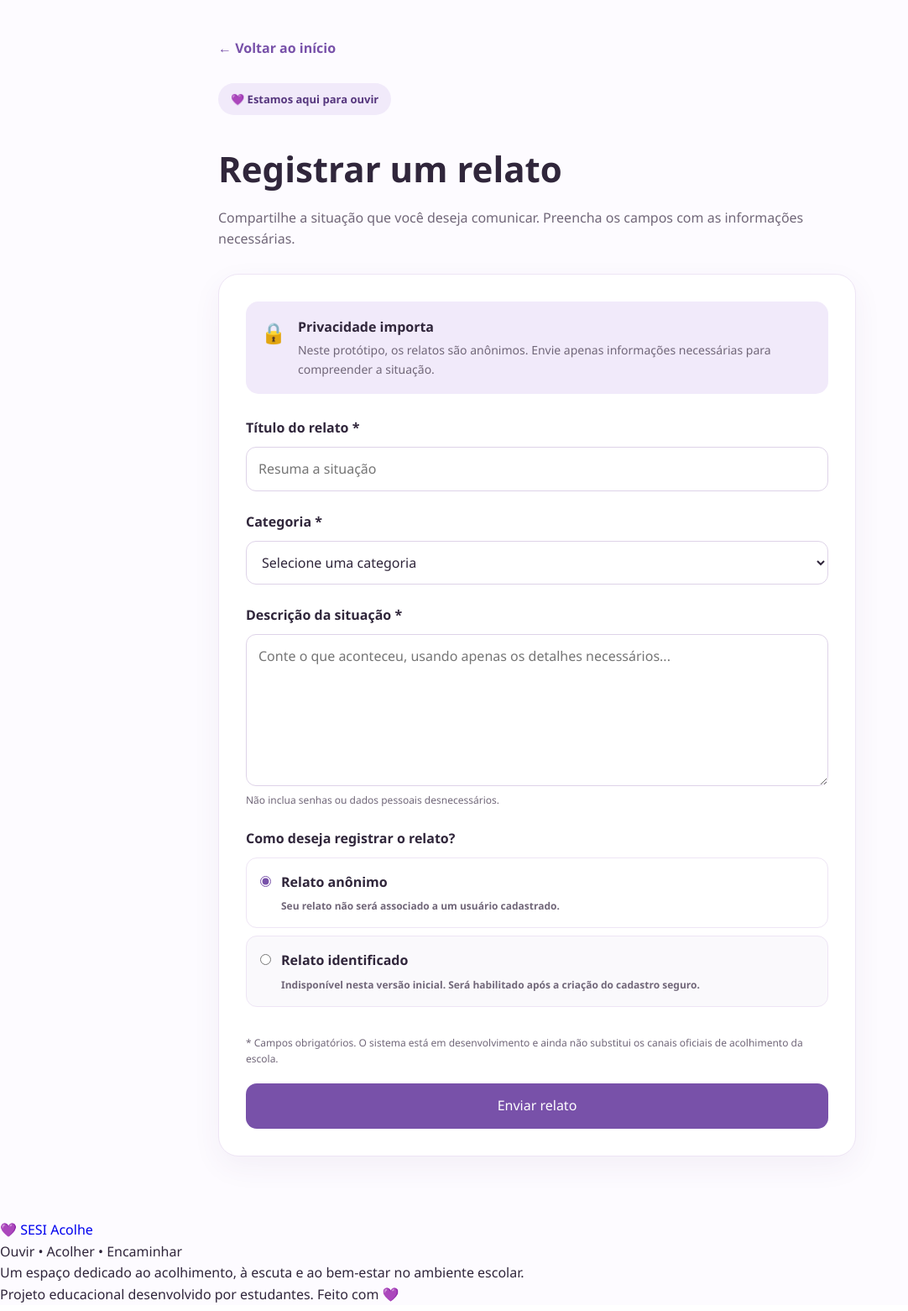
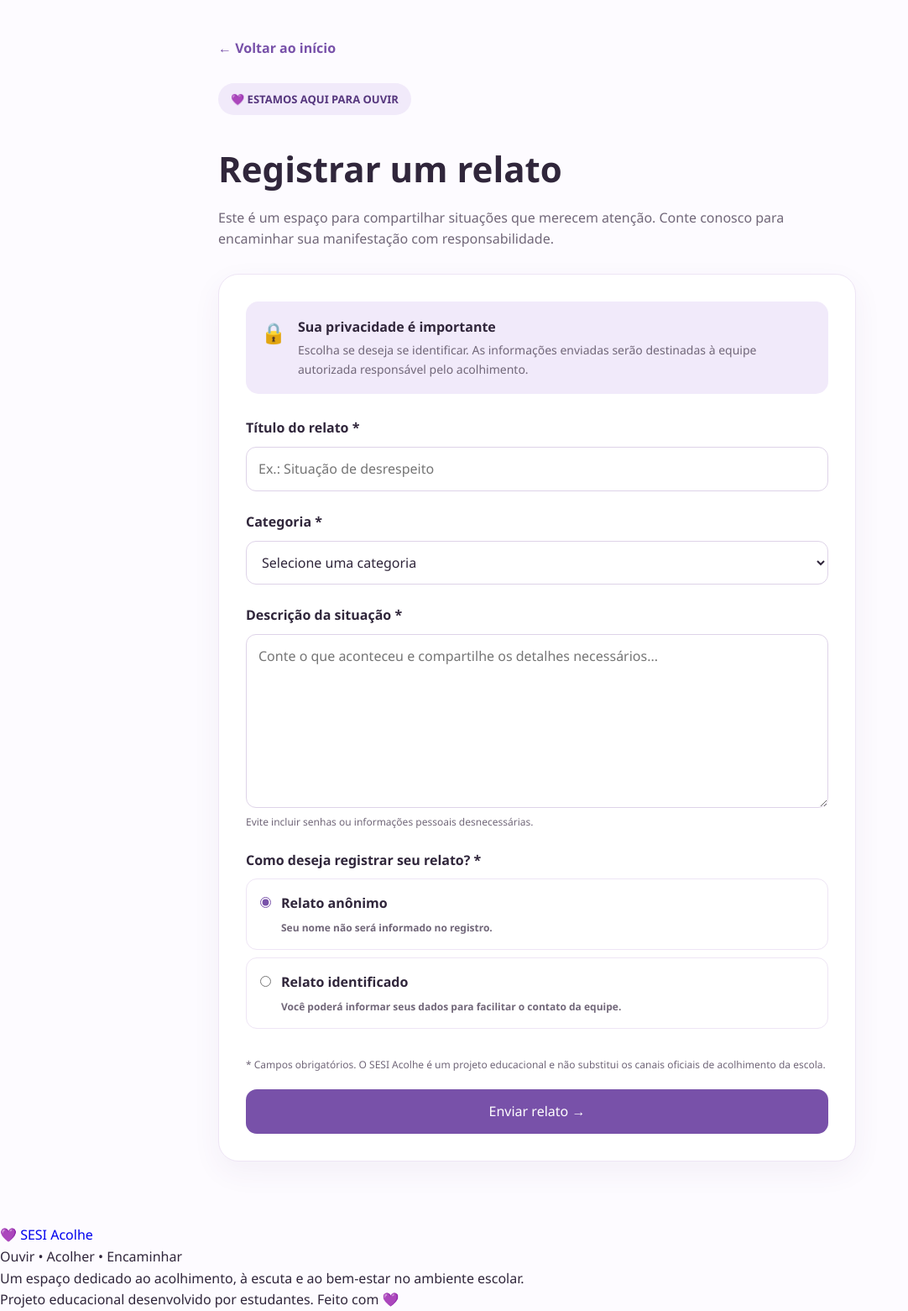
Before and after one commit to aninhacor22-wq/sesi-acolhe, a Flask app: page /relatar in a window 1280 px wide. Shown: the part 78-1639 px from the top of the page at 84% size, without its empty margins (0-1082 px from the left). Run offline with Flask 3, Linux system fonts and the light colour scheme.

Commit message:
Update relatar.html

```diff
--- a/templates/relatar.html
+++ b/templates/relatar.html
@@ -1,3 +1,4 @@
+
 {% extends "base.html" %}
 
 {% block title %}Registrar relato | SESI Acolhe{% endblock %}
@@ -5,77 +6,113 @@
 {% block content %}
 
 <section class="form-page">
+
     <a href="{{ url_for('inicio') }}" class="back-link">
         ← Voltar ao início
     </a>
 
     <div class="form-heading">
-        <span class="tag">💜 Estamos aqui para ouvir</span>
+
+        <span class="tag">💜 ESTAMOS AQUI PARA OUVIR</span>
+
         <h1>Registrar um relato</h1>
+
         <p>
-            Compartilhe a situação que você deseja comunicar.
-            Preencha os campos com as informações necessárias.
+            Este é um espaço para compartilhar situações que
+            merecem atenção. Conte conosco para encaminhar
+            sua manifestação com responsabilidade.
         </p>
+
     </div>
 
-    {% if codigo_confirmacao %}
+
+    {% if sucesso %}
+
         <div class="success-box">
+
             <div class="success-icon">✓</div>
 
             <h2>Relato registrado!</h2>
 
             <p>
-                Seu relato anônimo foi salvo no sistema.
-                Guarde o código abaixo para identificar o registro.
+                Sua manifestação foi recebida pelo SESI Acolhe.
+                Guarde seu código para consultar o andamento.
             </p>
 
             <div class="tracking-code">
-                {{ codigo_confirmacao }}
+                {{ codigo }}
             </div>
 
             <p class="small-note">
-                Anote esse código em um lugar seguro.
-                O acompanhamento do relato ainda será implementado.
+                Guarde esse código em um local seguro.
+                Ele será necessário para consultar o status do relato.
             </p>
 
-            <a href="{{ url_for('inicio') }}" class="btn btn-primary">
+            <a href="{{ url_for('acompanhar') }}"
+               class="btn btn-primary">
+                Acompanhar relato →
+            </a>
+
+            <a href="{{ url_for('inicio') }}"
+               class="back-link success-back">
                 Voltar ao início
             </a>
+
         </div>
+
 
     {% else %}
 
         <form method="POST" class="report-form">
+
             <div class="privacy-notice">
+
                 <span>🔒</span>
+
                 <div>
-                    <strong>Privacidade importa</strong>
+                    <strong>Sua privacidade é importante</strong>
+
                     <p>
-                        Neste protótipo, os relatos são anônimos.
-                        Envie apenas informações necessárias para compreender
-                        a situação.
+                        Escolha se deseja se identificar.
+                        As informações enviadas serão destinadas
+                        à equipe autorizada responsável pelo acolhimento.
                     </p>
                 </div>
+
             </div>
 
+
+            <!-- TÍTULO -->
+
             <div class="form-group">
-                <label for="titulo">Título do relato *</label>
+
+                <label for="titulo">
+                    Título do relato *
+                </label>
 
                 <input
                     type="text"
                     id="titulo"
                     name="titulo"
                     maxlength="150"
-                    placeholder="Resuma a situação"
+                    placeholder="Ex.: Situação de desrespeito"
                     value="{{ request.form.get('titulo', '') }}"
                     required
                 >
+
             </div>
 
+
+            <!-- CATEGORIA -->
+
             <div class="form-group">
-                <label for="categoria">Categoria *</label>
+
+                <label for="categoria">
+                    Categoria *
+                </label>
 
                 <select id="categoria" name="categoria" required>
+
                     <option value="">Selecione uma categoria</option>
 
                     {% for opcao in [
@@ -86,6 +123,7 @@
                         'Insegurança ou desconforto',
                         'Outro'
                     ] %}
+
                         <option
                             value="{{ opcao }}"
                             {% if request.form.get('categoria') == opcao %}
@@ -94,31 +132,46 @@
                         >
                             {{ opcao }}
                         </option>
+
                     {% endfor %}
+
                 </select>
+
             </div>
 
+
+            <!-- DESCRIÇÃO -->
+
             <div class="form-group">
-                <label for="descricao">Descrição da situação *</label>
+
+                <label for="descricao">
+                    Descrição da situação *
+                </label>
 
                 <textarea
                     id="descricao"
                     name="descricao"
-                    rows="6"
+                    rows="7"
                     maxlength="5000"
-                    placeholder="Conte o que aconteceu, usando apenas os detalhes necessários..."
+                    placeholder="Conte o que aconteceu e compartilhe os detalhes necessários..."
                     required
                 >{{ request.form.get('descricao', '') }}</textarea>
 
                 <small>
-                    Não inclua senhas ou dados pessoais desnecessários.
+                    Evite incluir senhas ou informações pessoais desnecessárias.
                 </small>
+
             </div>
 
+
+            <!-- IDENTIFICAÇÃO -->
+
             <fieldset class="form-group anonymity-options">
-                <legend>Como deseja registrar o relato?</legend>
+
+                <legend>Como deseja registrar seu relato? *</legend>
 
                 <label class="radio-option">
+
                     <input
                         type="radio"
                         name="anonimo"
@@ -130,13 +183,17 @@
 
                     <span>
                         <strong>Relato anônimo</strong>
+
                         <small>
-                            Seu relato não será associado a um usuário cadastrado.
+                            Seu nome não será informado no registro.
                         </small>
                     </span>
+
                 </label>
 
-                <label class="radio-option unavailable-option">
+
+                <label class="radio-option">
+
                     <input
                         type="radio"
                         name="anonimo"
@@ -148,25 +205,138 @@
 
                     <span>
                         <strong>Relato identificado</strong>
+
                         <small>
-                            Indisponível nesta versão inicial.
-                            Será habilitado após a criação do cadastro seguro.
+                            Você poderá informar seus dados para
+                            facilitar o contato da equipe.
                         </small>
                     </span>
+
                 </label>
+
             </fieldset>
 
+
+            <!-- CAMPOS DE IDENTIFICAÇÃO -->
+
+            <div id="identificacao-campos"
+                 class="identification-fields"
+                 {% if request.form.get('anonimo', 'sim') == 'sim' %}
+                    hidden
+                 {% endif %}>
+
+                <div class="form-group">
+
+                    <label for="nome">
+                        Seu nome *
+                    </label>
+
+                    <input
+                        type="text"
+                        id="nome"
+                        name="nome"
+                        maxlength="150"
+                        placeholder="Digite seu nome"
+                        value="{{ request.form.get('nome', '') }}"
+                    >
+
+                </div>
+
+                <div class="form-group">
+
+                    <label for="email">
+                        E-mail para contato (opcional)
+                    </label>
+
+                    <input
+                        type="email"
+                        id="email"
+                        name="email"
+                        maxlength="150"
+                        placeholder="seuemail@exemplo.com"
+                        value="{{ request.form.get('email', '') }}"
+                    >
+
+                </div>
+
+                <div class="privacy-notice">
+                    <span>ℹ️</span>
+
+                    <div>
+                        <strong>Sobre seus dados</strong>
+
+                        <p>
+                            Ao escolher a identificação, seu nome
+                            ficará associado ao relato e será visível
+                            à equipe profissional autorizada.
+                        </p>
+                    </div>
+                </div>
+
+            </div>
+
+
             <p class="form-disclaimer">
-                * Campos obrigatórios. O sistema está em desenvolvimento
-                e ainda não substitui os canais oficiais de acolhimento da escola.
+                * Campos obrigatórios. O SESI Acolhe é um projeto
+                educacional e não substitui os canais oficiais
+                de acolhimento da escola.
             </p>
 
-            <button type="submit" class="btn btn-primary submit-button">
-                Enviar relato
+
+            <button type="submit"
+                    class="btn btn-primary submit-button">
+
+                Enviar relato →
+
             </button>
+
         </form>
 
     {% endif %}
+
 </section>
 
 {% endblock %}
+
+
+{% block scripts %}
+
+<script>
+
+    const opcoesAnonimato = document.querySelectorAll(
+        'input[name="anonimo"]'
+    );
+
+    const camposIdentificacao = document.getElementById(
+        "identificacao-campos"
+    );
+
+    const campoNome = document.getElementById("nome");
+
+    function atualizarIdentificacao() {
+
+        const selecionado = document.querySelector(
+            'input[name="anonimo"]:checked'
+        );
+
+        if (!selecionado) return;
+
+        const identificado = selecionado.value === "nao";
+
+        camposIdentificacao.hidden = !identificado;
+
+        campoNome.required = identificado;
+
+    }
+
+    opcoesAnonimato.forEach(function(opcao) {
+
+        opcao.addEventListener("change", atualizarIdentificacao);
+
+    });
+
+    atualizarIdentificacao();
+
+</script>
+
+{% endblock %}
```
